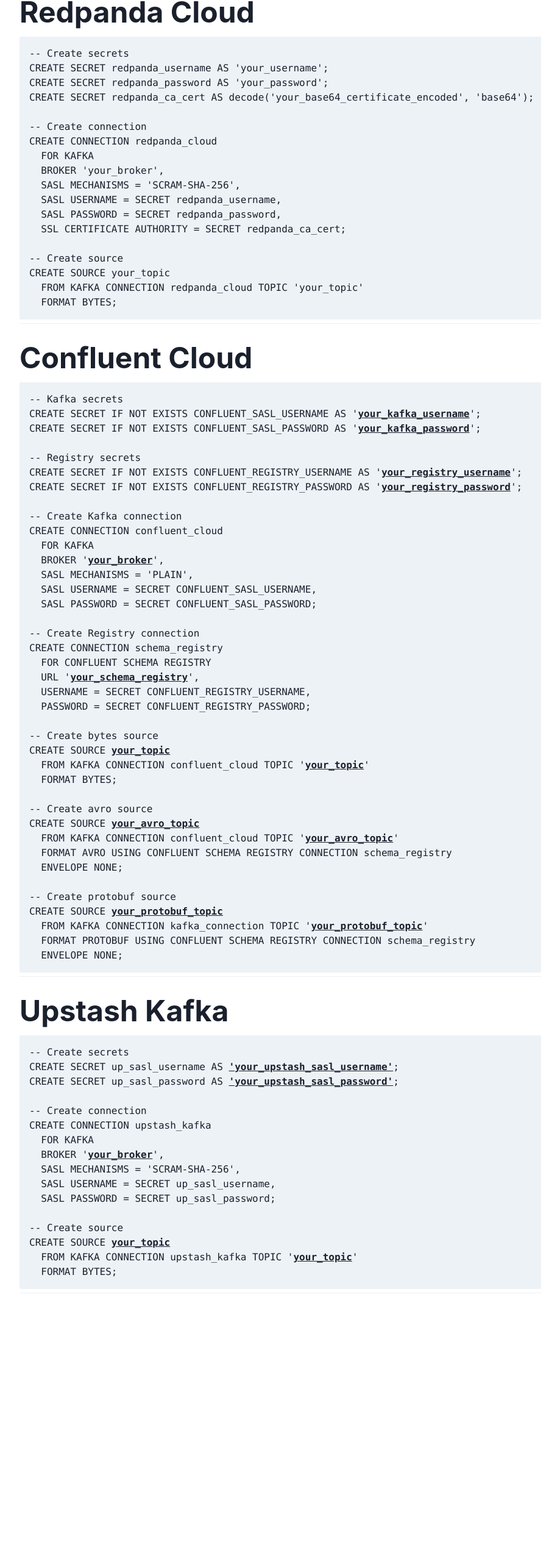
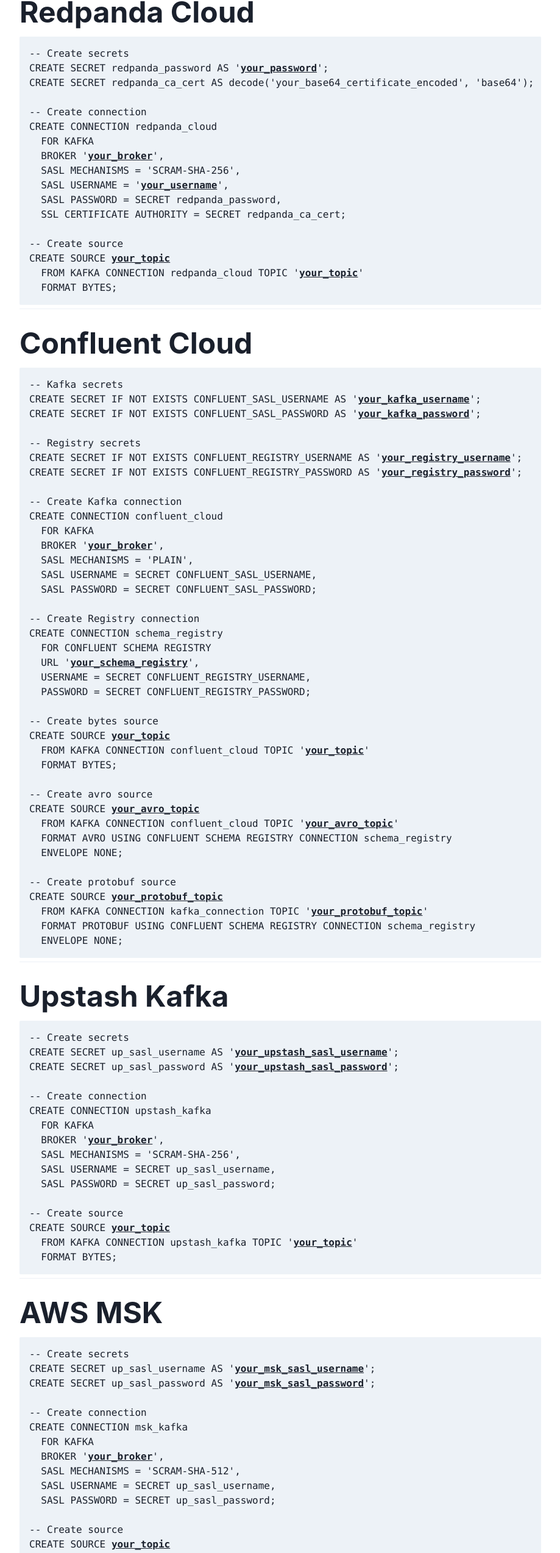
Before and after one commit to bobbyiliev/materialize-config, a React (Create React App) app: page /integrations in a window 1280 px wide. Shown: the part 216-2763 px from the top of the page at 61% size, without its empty margins (180-1099 px from the left). Before the commit the page ends 2349 px from the top, so only its background shows below. Built offline with nearby package versions, Linux system fonts and the light colour scheme.

Commit message:
Add MSK to integrations statements

```diff
--- a/src/Integrations.tsx
+++ b/src/Integrations.tsx
@@ -3,10 +3,12 @@
 import { ChakraProvider, Container, Divider, VStack } from "@chakra-ui/react";
 import "./App.css";
 
+import Header from "./Header";
+
 import ConfluentCloud from './components/integrations/ConfluentCloud';
 import RedpandaCloud from "./components/integrations/RedpandaCloud";
 import Upstash from './components/integrations/Upstash';
-import Header from "./Header";
+import AwsMsk from './components/integrations/AwsMsk';
 import theme from "./theme/index";
 
 function Integrations() {
@@ -25,6 +27,8 @@
           <Divider />
           <Upstash />
           <Divider />
+          <AwsMsk />
+          <Divider />
         </Container>
       </VStack>
     </ChakraProvider>
--- /dev/null
+++ b/src/components/integrations/AwsMsk.tsx
@@ -0,0 +1,53 @@
+import { Code, Heading } from "@chakra-ui/react";
+
+const AwsMsk = () => {
+  return (
+    <>
+      <Heading as="h1" size="2xl" pt="8" pb="4">
+        AWS MSK
+      </Heading>
+      <Code p="4" className="sqlOutput" fontSize="md">
+        -- Create secrets <br />
+        CREATE SECRET up_sasl_username AS '
+        <strong>
+          <u>your_msk_sasl_username</u>
+        </strong>
+        ';
+        <br />
+        CREATE SECRET up_sasl_password AS '
+        <strong>
+          <u>your_msk_sasl_password</u>
+        </strong>
+        ';
+        <br />
+        <br />
+        -- Create connection <br />
+        CREATE CONNECTION msk_kafka <br />
+        &nbsp; FOR KAFKA <br />
+        &nbsp; BROKER '
+        <strong>
+          <u>your_broker</u>
+        </strong>
+        ', <br />
+        &nbsp; SASL MECHANISMS = 'SCRAM-SHA-512', <br />
+        &nbsp; SASL USERNAME = SECRET up_sasl_username, <br />
+        &nbsp; SASL PASSWORD = SECRET up_sasl_password; <br />
+        <br />
+        -- Create source <br />
+        CREATE SOURCE{" "}
+        <strong>
+          <u>your_topic</u>
+        </strong>{" "}
+        <br />
+        &nbsp; FROM KAFKA CONNECTION msk_kafka TOPIC '
+        <strong>
+          <u>your_topic</u>
+        </strong>
+        ' <br />
+        &nbsp; FORMAT TEXT; <br />
+      </Code>
+    </>
+  );
+};
+
+export default AwsMsk;
--- a/src/components/integrations/RedpandaCloud.tsx
+++ b/src/components/integrations/RedpandaCloud.tsx
@@ -11,22 +11,21 @@
             </Heading>
             <Code p="4" className="sqlOutput" fontSize="md">
                 -- Create secrets <br />
-                CREATE SECRET redpanda_username AS 'your_username'; <br />
-                CREATE SECRET redpanda_password AS 'your_password'; <br />
+                CREATE SECRET redpanda_password AS '<strong><u>your_password</u></strong>'; <br />
                 CREATE SECRET redpanda_ca_cert AS  decode('your_base64_certificate_encoded', 'base64');<br />
                 <br />
                 -- Create connection <br />
                 CREATE CONNECTION redpanda_cloud <br />
                 &nbsp; FOR KAFKA <br />
-                &nbsp; BROKER 'your_broker', <br />
+                &nbsp; BROKER '<strong><u>your_broker</u></strong>', <br />
                 &nbsp; SASL MECHANISMS = 'SCRAM-SHA-256', <br />
-                &nbsp; SASL USERNAME = SECRET redpanda_username, <br />
+                &nbsp; SASL USERNAME = '<strong><u>your_username</u></strong>', <br />
                 &nbsp; SASL PASSWORD = SECRET redpanda_password, <br />
                 &nbsp; SSL CERTIFICATE AUTHORITY = SECRET redpanda_ca_cert; <br />
                 <br />
                 -- Create source <br />
-                CREATE SOURCE your_topic <br />
-                &nbsp; FROM KAFKA CONNECTION redpanda_cloud TOPIC 'your_topic' <br />
+                CREATE SOURCE <strong><u>your_topic</u></strong> <br />
+                &nbsp; FROM KAFKA CONNECTION redpanda_cloud TOPIC '<strong><u>your_topic</u></strong>' <br />
                 &nbsp; FORMAT BYTES; <br />
             </Code>
         </>
--- a/src/components/integrations/Upstash.tsx
+++ b/src/components/integrations/Upstash.tsx
@@ -11,8 +11,8 @@
             </Heading>
             <Code p="4" className="sqlOutput" fontSize="md">
                 -- Create secrets <br />
-                CREATE SECRET up_sasl_username AS <strong><u>'your_upstash_sasl_username'</u></strong>;<br />
-                CREATE SECRET up_sasl_password AS <strong><u>'your_upstash_sasl_password'</u></strong>;<br />
+                CREATE SECRET up_sasl_username AS '<strong><u>your_upstash_sasl_username</u></strong>';<br />
+                CREATE SECRET up_sasl_password AS '<strong><u>your_upstash_sasl_password</u></strong>';<br />
                 <br />
                 -- Create connection <br />
                 CREATE CONNECTION upstash_kafka <br />
```
Also changed, not shown: 1 other file (tests, documents, lock files or other folders).
